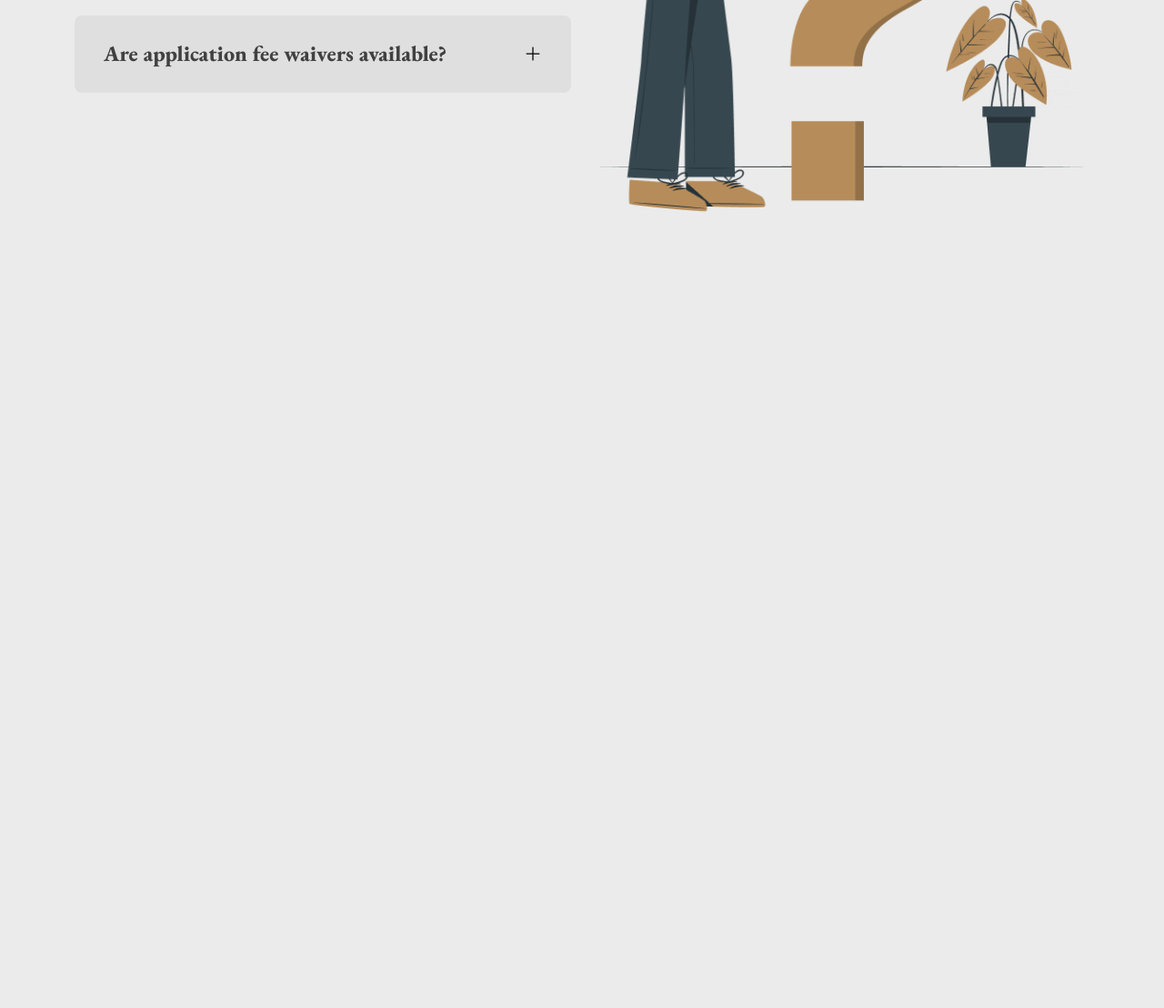
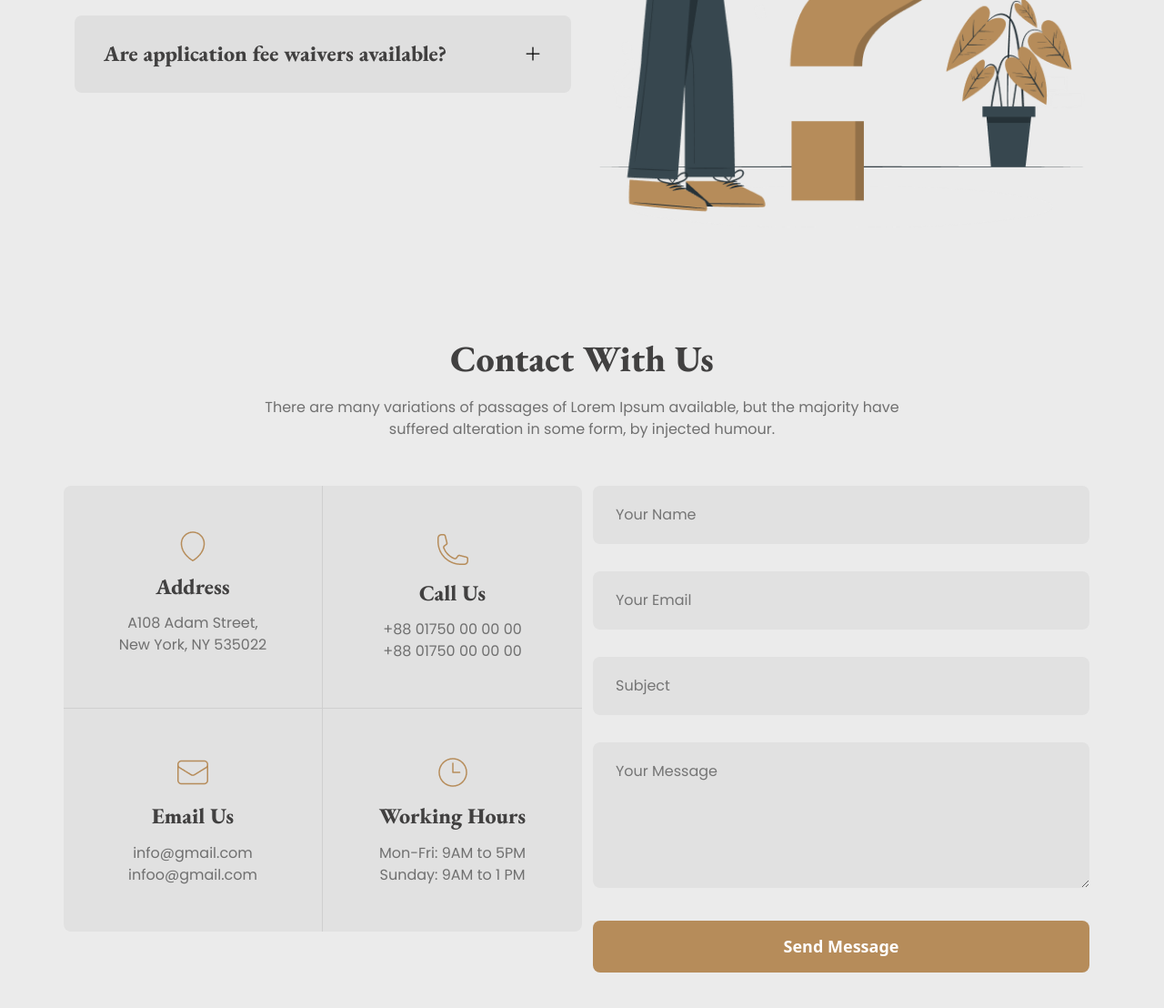
Before and after one commit to sajjat-rahman-rohan/Assignment-3, a plain HTML site: page index.html in a window 1280 px wide. Shown: the part 3220-4328 px from the top of the page at 91% size. Before the commit the page ends 3470 px from the top, so only its background shows below. Drawn offline with nearby package versions, Linux system fonts and the light colour scheme.

Commit message:
added main part contact

```diff
--- a/index.html
+++ b/index.html
@@ -506,9 +506,97 @@
         </div>
       </section>
       <!-- F&Q end -->
+
+      <!-- contact start -->
+      <section class="contact practice-area text-center">
+        <div class="section-head">
+          <h3 class="title section-title">Contact With Us</h3>
+          <p class="description section-description">
+            There are many variations of passages of Lorem Ipsum available, but
+            the majority have suffered alteration in some form, by injected
+            humour.
+          </p>
+        </div>
+
+        <div class="row">
+          <div class="col-6 mt-4">
+            <div class="row g-4 contact-box-container">
+              <div class="col-6 contact-box">
+                <img src="./images/address.png" alt="" />
+                <h3 class="title section-title">Address</h3>
+                <p class="description section-description">A108 Adam Street,</p>
+                <p class="description section-description">
+                  New York, NY 535022
+                </p>
+              </div>
+              <div class="col-6 contact-box">
+                <img src="./images/call.png" alt="" />
+                <h3 class="title section-title">Call Us</h3>
+                <p class="description section-description">
+                  +88 01750 00 00 00
+                </p>
+                <p class="description section-description">
+                  +88 01750 00 00 00
+                </p>
+              </div>
+              <div class="col-6 contact-box">
+                <img src="./images/email.png" alt="" />
+                <h3 class="title section-title">Email Us</h3>
+                <p class="description section-description">info@gmail.com</p>
+                <p class="description section-description">infoo@gmail.com</p>
+              </div>
+              <div class="col-6 contact-box">
+                <img src="./images/time.png" alt="" />
+                <h3 class="title section-title">Working Hours</h3>
+                <p class="description section-description">
+                  Mon-Fri: 9AM to 5PM
+                </p>
+                <p class="description section-description">
+                  Sunday: 9AM to 1 PM
+                </p>
+              </div>
+            </div>
+          </div>
+
+          <div class="col-6">
+            <form action="" class="contact-form">
+              <input
+                class="description"
+                type="text"
+                name=""
+                placeholder="Your Name"
+                required
+              />
+              <input
+                class="description"
+                type="email"
+                name=""
+                placeholder="Your Email"
+                required
+              />
+              <input
+                class="description"
+                type="text"
+                name=""
+                placeholder="Subject"
+                required
+              />
+              <textarea
+                class="description"
+                name=""
+                id=""
+                cols="30"
+                rows="5"
+                placeholder="Your Message"
+                required
+              ></textarea>
+              <button class="primary-btn">Send Message</button>
+            </form>
+          </div>
+        </div>
+      </section>
+      <!-- contact end -->
     </main>
-
-    <footer></footer>
 
     <!-- bootstrap framework js link -->
     <script
--- a/styles/assignment.css
+++ b/styles/assignment.css
@@ -17,7 +17,9 @@ p {
   margin: 0;
   padding: 0;
 }
-
+ul li {
+  list-style: none;
+}
 .title {
   font-family: "EB Garamond", serif;
   font-weight: 800;
@@ -228,3 +230,55 @@ header nav {
 }
 
 /* f&q end */
+
+/* contact start */
+.contact {
+  margin-bottom: 100px;
+}
+.contact .section-head > .section-description {
+  margin-bottom: 50px;
+}
+
+.contact-box-container {
+  background: #e1e1e1;
+  border-radius: 8px;
+}
+.contact-box {
+  margin: 0;
+  padding: 50px;
+}
+.contact-box:nth-child(1) {
+  border-right: 1.5px solid #cfcfcf;
+  border-bottom: 1.5px solid #cfcfcf;
+}
+.contact-box:nth-child(2) {
+  border-bottom: 1.5px solid #cfcfcf;
+}
+.contact-box:nth-child(3) {
+  border-right: 1.5px solid #cfcfcf;
+}
+
+.contact-box .section-title {
+  color: #414040;
+  font-size: 24px;
+  margin: 14px 0px;
+}
+.contact-box .section-description {
+  color: #707070;
+}
+
+.contact-form input,
+textarea {
+  width: 100%;
+  background-color: #e1e1e1;
+  outline: none;
+  border: none;
+  margin: 0px 0px 30px;
+  border-radius: 8px;
+  color: #707070;
+  padding: 20px 25px;
+}
+.contact-form button {
+  width: 100%;
+}
+/* contact end */
```
